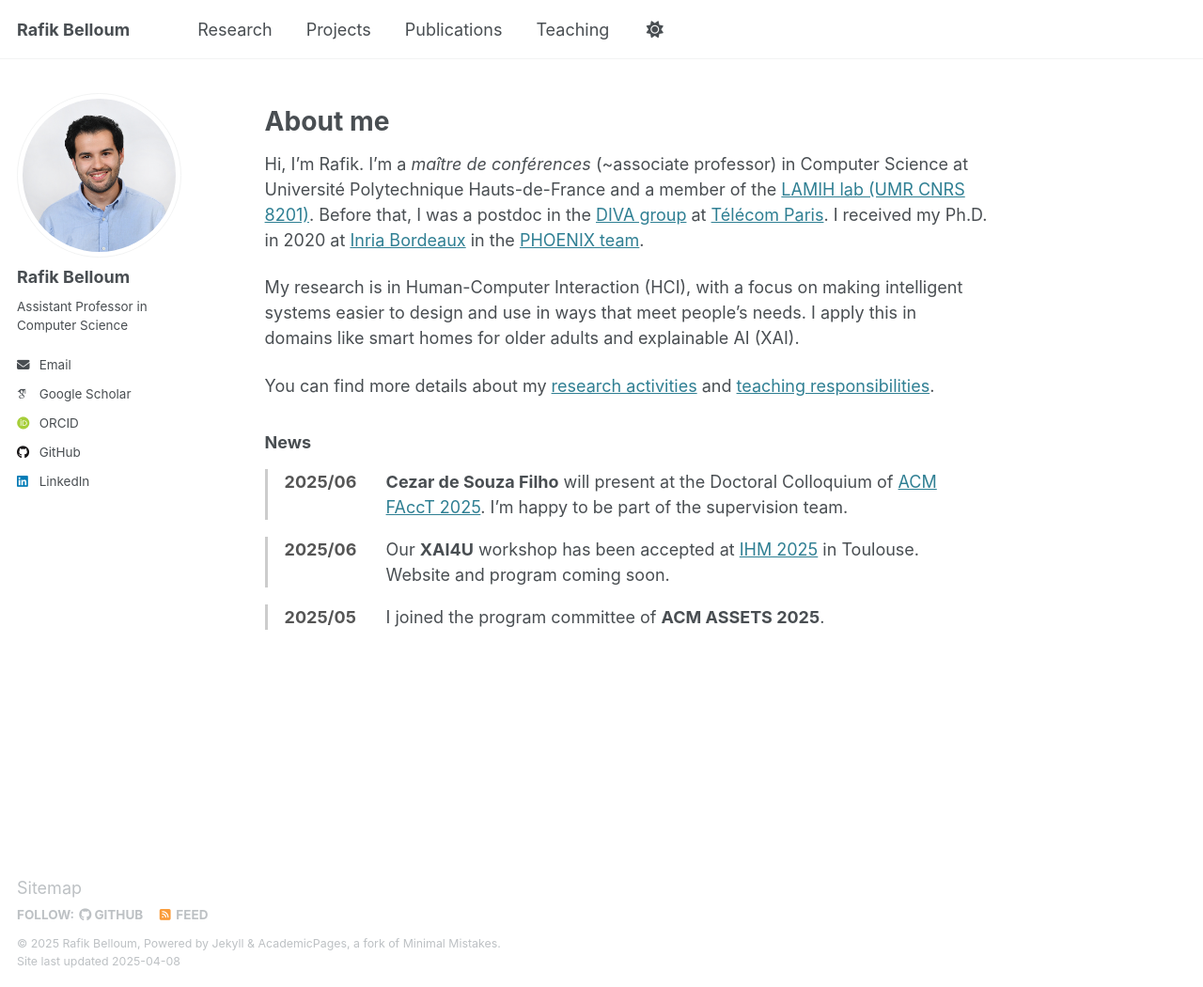
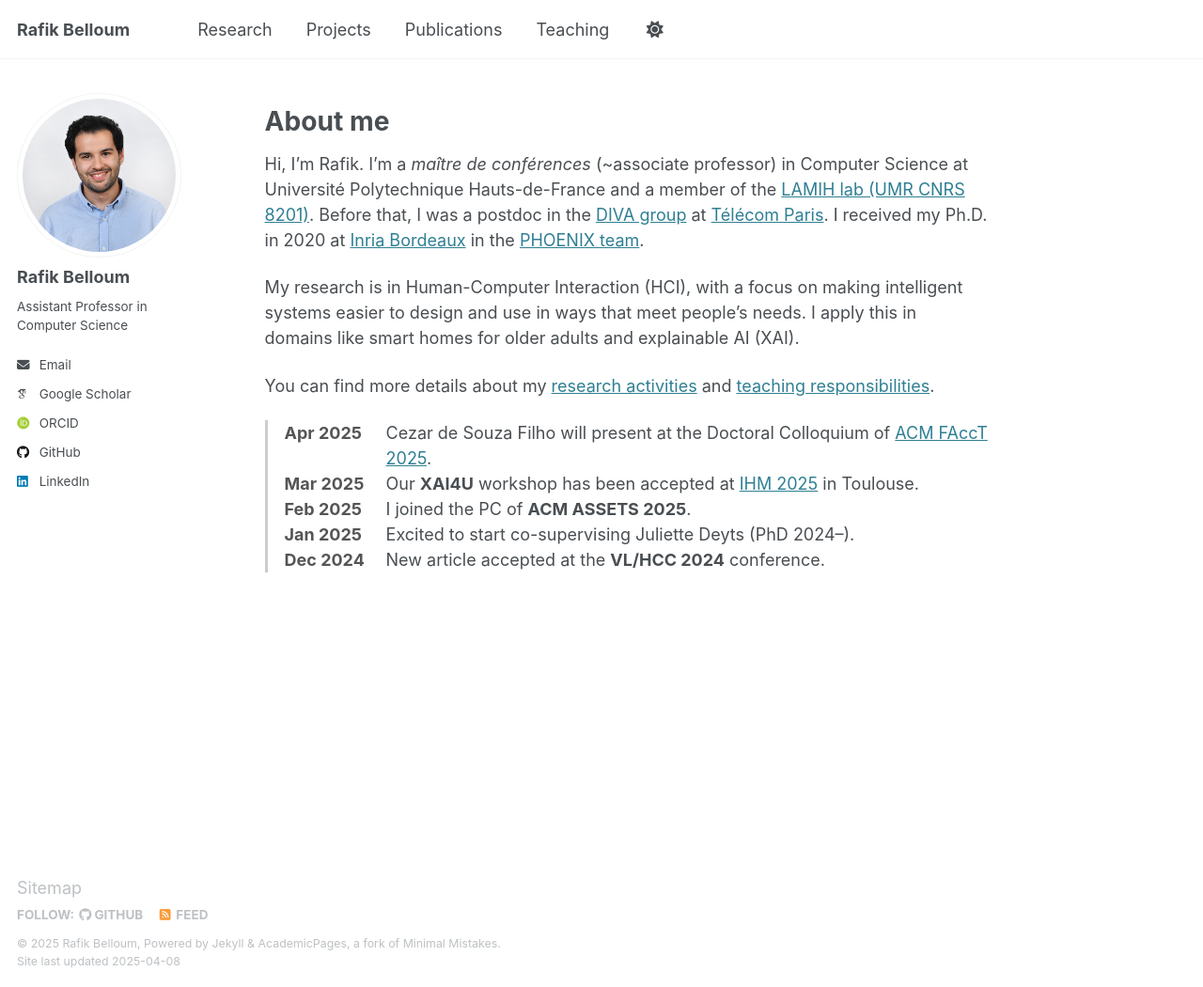
Before and after one commit to rafik-belloum/rafik-belloum.github.io, a Jekyll site: the page built from _pages/about.md, in a window 1280 px wide and 1050 px high. Shown: the whole window at 94% size. Built offline with Jekyll 4.4.1, drawn with Linux system fonts in a browser that asks for light colours; some web fonts are replaced.

Commit message:
Update about.md

```diff
--- a/_pages/about.md
+++ b/_pages/about.md
@@ -16,52 +16,29 @@ My research is in Human-Computer Interaction (HCI), with a focus on making intel
 
 You can find more details about my [research activities](/research/) and [teaching responsibilities](/teaching/).
 
-### News
-
-<style>
-.news-container {
-  display: flex;
-  flex-direction: column;
-  gap: 1em;
-  margin-top: 1em;
-}
-
-.news-item {
-  display: flex;
-  gap: 1em;
-}
-
-.news-date {
-  flex-shrink: 0;
-  width: 5em;
-  font-weight: bold;
-  color: #555;
-}
-
-.news-text {
-  flex-grow: 1;
-}
-</style>
-
-<div class="news-container">
+<div class="news-list">
   <div class="news-item">
-    <div class="news-date">2025/06</div>
-    <div class="news-text">
-      <strong>Cezar de Souza Filho</strong> will present at the Doctoral Colloquium of <a href="https://facctconference.org/" target="_blank">ACM FAccT 2025</a>. I’m happy to be part of the supervision team.
-    </div>
+    <div class="news-date">Apr 2025</div>
+    <div class="news-text">Cezar de Souza Filho will present at the Doctoral Colloquium of <a href="https://facctconference.org/" target="_blank">ACM FAccT 2025</a>.</div>
   </div>
 
   <div class="news-item">
-    <div class="news-date">2025/06</div>
-    <div class="news-text">
-      Our <strong>XAI4U</strong> workshop has been accepted at <a href="https://ihm2025.afihm.org/" target="_blank">IHM 2025</a> in Toulouse. Website and program coming soon.
-    </div>
+    <div class="news-date">Mar 2025</div>
+    <div class="news-text">Our <strong>XAI4U</strong> workshop has been accepted at <a href="https://ihm2025.afihm.org/" target="_blank">IHM 2025</a> in Toulouse.</div>
   </div>
 
   <div class="news-item">
-    <div class="news-date">2025/05</div>
-    <div class="news-text">
-      I joined the program committee of <strong>ACM ASSETS 2025</strong>.
-    </div>
+    <div class="news-date">Feb 2025</div>
+    <div class="news-text">I joined the PC of <strong>ACM ASSETS 2025</strong>.</div>
+  </div>
+
+  <div class="news-item">
+    <div class="news-date">Jan 2025</div>
+    <div class="news-text">Excited to start co-supervising Juliette Deyts (PhD 2024–).</div>
+  </div>
+
+  <div class="news-item">
+    <div class="news-date">Dec 2024</div>
+    <div class="news-text">New article accepted at the <strong>VL/HCC 2024</strong> conference.</div>
   </div>
 </div>
```
